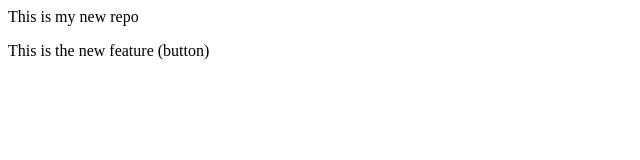
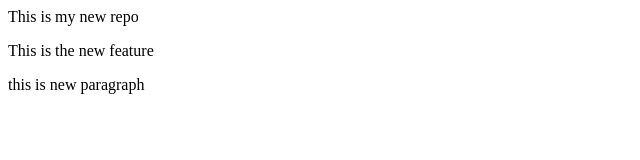
Before and after one commit to PrashantMelshetty/localrepo, a plain HTML site: page localrepo/index.html in a window 1280 px wide. Shown: the whole page, without its empty margins (0-640 px from the left). Drawn offline with Linux system fonts and the light colour scheme.

Commit message:
new line

```diff
--- a/localrepo/index.html
+++ b/localrepo/index.html
@@ -1,2 +1,3 @@
 <p> This is my new repo</p>
-<P> This is the new feature (button)</P>
+<P> This is the new feature </P>
+<p> this is new paragraph<p>
```
